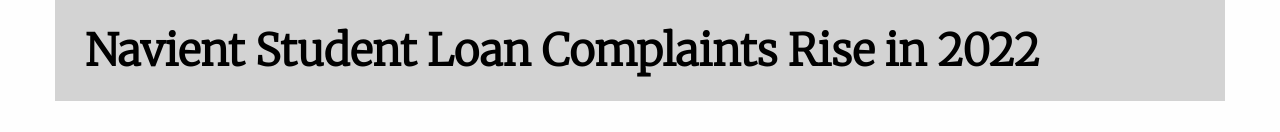
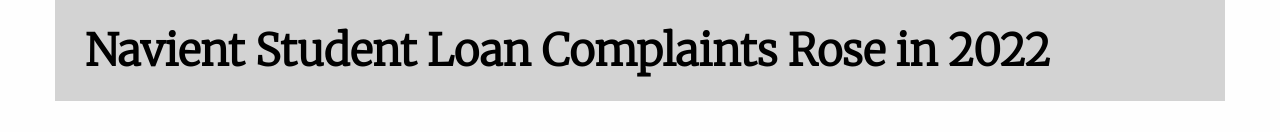
Before and after one commit to sarahsiock/JOUR652, a plain HTML site: page data_viz/index.html in a window 1280 px wide. Shown: the top 132 px of the page. Drawn offline with nearby package versions, Linux system fonts and the light colour scheme; a script that the page names is missing.

Commit message:
Add files via upload

```diff
--- a/data_viz/index.html
+++ b/data_viz/index.html
@@ -47,7 +47,7 @@
 <div class= "grid-x grid-padding-x">
 <div class= "large-12 medium-12 small-12 cell">
 
-<h1 class=headerbar><strong> Navient Student Loan Complaints Rise in 2022 </strong></h1>
+<h1 class=headerbar><strong> Navient Student Loan Complaints Rose in 2022 </strong></h1>
 
 <br>
 </div>
```
